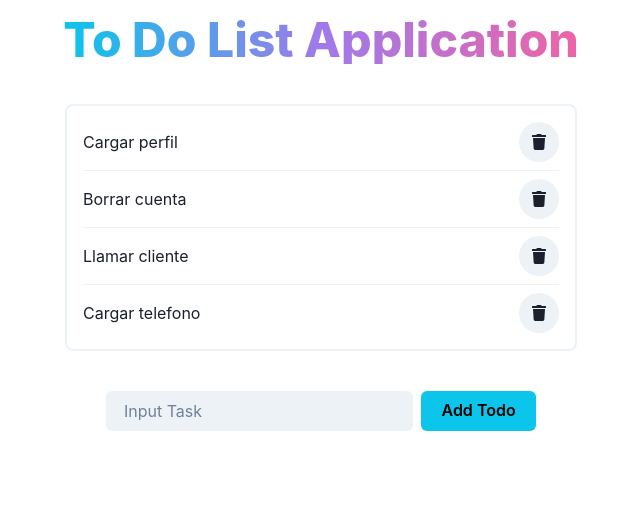
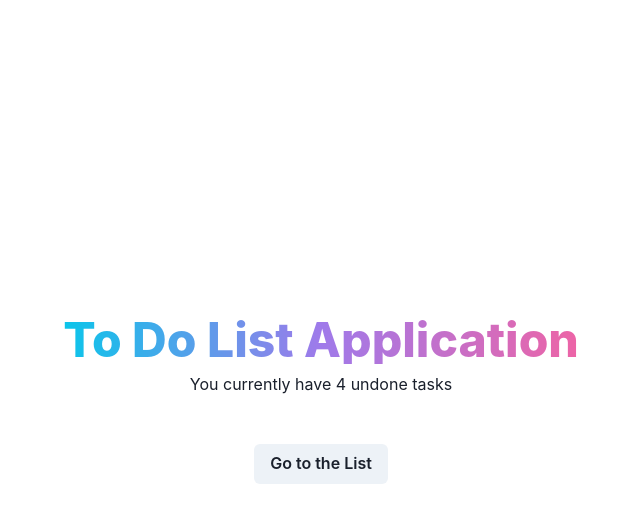
Before and after one commit to underscopeio/navent-workshop-2022-react-query, a React (Create React App) app: page / in a window 1280 px wide. Shown: the top 522 px of the page, without its empty margins (319-959 px from the left). Built offline with nearby package versions, Linux system fonts and the light colour scheme; data requests are answered from the project's data file.

Commit message:
Add intro page

```diff
--- /dev/null
+++ b/src/App.css
@@ -0,0 +1,3 @@
+html, body, #root {
+    height: 100%;
+}
--- a/src/App.js
+++ b/src/App.js
@@ -1,41 +1,17 @@
-import { useEffect } from 'react'
-import { VStack, Box, Spinner } from '@chakra-ui/react'
-import { useDispatch, useSelector } from 'react-redux'
+import { BrowserRouter as Router, Routes, Route } from 'react-router-dom'
+import Intro from './views/Intro'
+import Todos from './views/Todos'
 
-import TodoList from './components/TodoList'
-import AddTodoForm from './components/AddTodoForm'
-import Heading from './components/Heading'
-import { add, load, remove } from './actions'
+import './App.css'
 
 function App() {
-  const dispatch = useDispatch()
-  const todos = useSelector((state) => state.items)
-  const loading = useSelector((state) => state.loading)
-
-  useEffect(() => {
-    dispatch(load())
-  }, [dispatch])
-
-  const handleDeleteTodo = (id) => {
-    dispatch(remove(id))
-  }
-
-  const handleAddTodo = (todo) => {
-    dispatch(add(todo))
-  }
-
   return (
-    <VStack p="4">
-      <Heading />
-      {loading ? (
-        <Spinner pos="relative" top="18" />
-      ) : (
-        <>
-          <TodoList todos={todos} onDeleteTodo={handleDeleteTodo} />
-          <AddTodoForm onAddTodo={handleAddTodo} />
-        </>
-      )}
-    </VStack>
+    <Router>
+      <Routes>
+        <Route exact path="/" element={<Intro />} />
+        <Route exact path="/todos" element={<Todos />} />
+      </Routes>
+    </Router>
   )
 }
 export default App
--- a/src/components/AddTodoForm.js
+++ b/src/components/AddTodoForm.js
@@ -33,7 +33,13 @@ const AddTodoForm = ({ onAddTodo }) => {
   return (
     <form onSubmit={handleSubmit}>
       <HStack mt="8">
-        <Input variant="filled" placeholder="Input Task" value={content} onChange={(e) => setContent(e.target.value)} />
+        <Input
+          variant="filled"
+          placeholder="Input Task"
+          value={content}
+          disabled={!onAddTodo}
+          onChange={(e) => setContent(e.target.value)}
+        />
         <Button type="submit" colorScheme="cyan" px="8">
           Add Todo
         </Button>
--- a/src/components/Heading.js
+++ b/src/components/Heading.js
@@ -1,9 +1,9 @@
 import { Heading as ChakraHeading } from '@chakra-ui/react'
 
-const Heading = () => {
+const Heading = (props) => {
   return (
     <ChakraHeading
-      mb="8"
+      {...props}
       fontWeight="extrabold"
       size="2xl"
       bgGradient="linear(to-r, cyan.400, purple.400, pink.400)"
--- a/src/components/TodoList.js
+++ b/src/components/TodoList.js
@@ -31,7 +31,7 @@ const TodoList = ({ todos, onDeleteTodo }) => {
             icon={<FaTrash />}
             isRound="true"
             onClick={() => onDeleteTodo(todo.id)}
-            visibility={todo.pending ? 'hidden' : undefined}
+            visibility={todo.pending || !onDeleteTodo ? 'hidden' : undefined}
           />
         </HStack>
       ))}
--- a/src/index.js
+++ b/src/index.js
@@ -13,8 +13,6 @@ const store = createStore(
   compose(applyMiddleware(thunk), window.devToolsExtension ? window.devToolsExtension() : (f) => f)
 )
 
-console.log(store.getState)
-
 const root = ReactDOM.createRoot(document.getElementById('root'))
 
 root.render(
--- /dev/null
+++ b/src/views/Intro.js
@@ -0,0 +1,27 @@
+import { useEffect } from 'react'
+import { VStack, Button, Text } from '@chakra-ui/react'
+import { useDispatch, useSelector } from 'react-redux'
+import { Link } from 'react-router-dom'
+
+import Heading from '../components/Heading'
+import { load } from '../actions'
+
+function Intro() {
+  const dispatch = useDispatch()
+  const todos = useSelector((state) => state.items)
+
+  useEffect(() => {
+    dispatch(load())
+  }, [dispatch])
+
+  return (
+    <VStack p="4" h="100%" alignItems="center" justifyContent="center">
+      <Heading />
+      <Text pb="10">You currently have {todos.length} undone tasks</Text>
+      <Button>
+        <Link to="/todos">Go to the List</Link>
+      </Button>
+    </VStack>
+  )
+}
+export default Intro
--- /dev/null
+++ b/src/views/Todos.js
@@ -0,0 +1,41 @@
+import { useEffect } from 'react'
+import { VStack, Spinner } from '@chakra-ui/react'
+import { useDispatch, useSelector } from 'react-redux'
+
+import TodoList from '../components/TodoList'
+import AddTodoForm from '../components/AddTodoForm'
+import Heading from '../components/Heading'
+import { add, load, remove } from '../actions'
+
+function Todos() {
+  const dispatch = useDispatch()
+  const todos = useSelector((state) => state.items)
+  const loading = useSelector((state) => state.loading)
+
+  useEffect(() => {
+    dispatch(load())
+  }, [dispatch])
+
+  const handleDeleteTodo = (id) => {
+    dispatch(remove(id))
+  }
+
+  const handleAddTodo = (todo) => {
+    dispatch(add(todo))
+  }
+
+  return (
+    <VStack p="4">
+      <Heading mb={8} />
+      {loading ? (
+        <Spinner pos="relative" top="18" />
+      ) : (
+        <>
+          <TodoList todos={todos} onDeleteTodo={handleDeleteTodo} />
+          <AddTodoForm onAddTodo={handleAddTodo} />
+        </>
+      )}
+    </VStack>
+  )
+}
+export default Todos
```
Also changed, not shown: package.json (+4 -3 lines), 1 other file (tests, documents, lock files or other folders).
